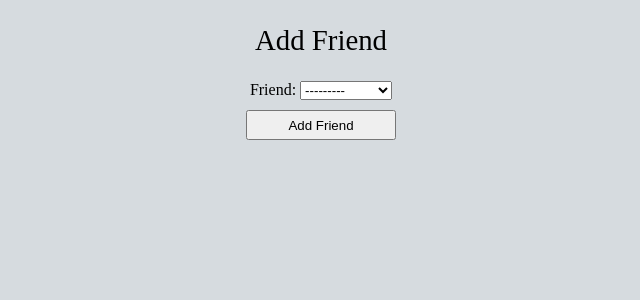
After one commit to streddy/scheduleUs, a Django app: page /users/add_friend/ in a window 1280 px wide. The commit adds this page. Shown: the top 300 px of the page, without its empty margins (319-959 px from the left). Run offline with Django 3.2, Linux system fonts and the light colour scheme; data comes from the database, SQL or seed files in the repository.

Commit message:
Can add friends

```diff
--- a/scheduleUs/views.py
+++ b/scheduleUs/views.py
@@ -2,9 +2,11 @@ from .forms import EventCreationForm
 from django.shortcuts import render, redirect
 from django.http import HttpResponse
 from django.template import loader
-from .models import Event
 from django.urls import reverse_lazy
 from django.views.generic.edit import DeleteView, UpdateView
+from .models import Event
+
+# EVENT VIEWS
 def create_event(request):
     if request.method == 'POST':  # data sent by user
         form = EventCreationForm(request.POST)
--- /dev/null
+++ b/templates/add_friend.html
@@ -0,0 +1,12 @@
+{% extends 'base.html' %}
+
+{% block title %}Add Friend{% endblock %}
+
+{% block content %}
+<h2>Add Friend</h2>
+<form action="{% url 'add_friend' %}" method="post">
+    {% csrf_token %}
+    {{ add_friend_form.as_p }}
+    <button type="submit">Add Friend</button>
+</form>
+{% endblock %}
--- a/templates/dashboard.html
+++ b/templates/dashboard.html
@@ -26,7 +26,7 @@
 
 <a align=“center” href={% url 'create_event' %}><button>Create an event</button></a>
 <br><br>
-<a align=“center” href=inner/connect_book.htm><button>Connect your address book</button></a>
+<a align=“center” href={% url 'add_friend' %}><button>Add a friend</button></a>
 <br><br>
 <a align=“center” href=inner/connect_calendar.htm><button>Connect your calendar</button></a>
 <br><br>
--- a/users/forms.py
+++ b/users/forms.py
@@ -1,7 +1,7 @@
 # users/forms.py
 from django import forms
 from django.contrib.auth.forms import UserCreationForm, UserChangeForm
-from .models import Profile
+from .models import *
 
 
 class ProfileCreationForm(UserCreationForm):
@@ -16,3 +16,18 @@ class ProfileChangeForm(UserChangeForm):
     class Meta:
         model = Profile
         fields = ('username', 'email', 'location_city', 'location_state')
+
+
+class FriendForm(forms.ModelForm):
+
+    def __init__(self, *args, **kwargs):
+        self.request = kwargs.pop("request", None)
+        super(FriendForm, self).__init__(*args, **kwargs)
+        self.fields['friend'] = forms.ModelChoiceField(queryset=Profile.objects.exclude(id=self.request.user.id))
+
+    class Meta:
+        model = Friends
+        fields = ['friend']
+        labels = {
+            "friend": "Choose a friend:"
+        }
--- a/users/models.py
+++ b/users/models.py
@@ -10,3 +10,8 @@ class Profile(AbstractUser):
 
     def __str__(self):
         return self.username
+
+
+class Friends(models.Model):
+    initiator = models.ForeignKey(Profile, related_name='initiator', on_delete=models.CASCADE)
+    friend = models.ForeignKey(Profile, related_name='friend', on_delete=models.CASCADE)
--- a/users/urls.py
+++ b/users/urls.py
@@ -5,4 +5,5 @@ from django.views.generic.base import TemplateView
 urlpatterns = [
     path('signup/', views.SignUp.as_view(), name='signup'),
     path('dashboard/', TemplateView.as_view(template_name='dashboard.html'), name="dashboard"),
+    path('add_friend/', views.add_friend, name='add_friend')
 ]
--- a/users/views.py
+++ b/users/views.py
@@ -1,7 +1,23 @@
 from django.urls import reverse_lazy
+from django.shortcuts import render, redirect
 from django.views import generic
+from .forms import *
 
-from .forms import ProfileCreationForm
+
+# FRIEND VIEW
+def add_friend(request):
+    if request.method == 'POST':  # data sent by user
+        form = FriendForm(request.POST, request=request)
+        if form.is_valid():
+            obj = form.save(commit=False)
+            obj.initiator = request.user
+            obj.save()
+            return redirect('dashboard')
+    else:  # display empty form
+        form = FriendForm(request=request)
+
+    return render(request, 'add_friend.html', {'add_friend_form': form})
+
 
 class SignUp(generic.CreateView):
     form_class = ProfileCreationForm
```
Also changed, not shown: scheduleUs/forms.py (+7 -6 lines).
